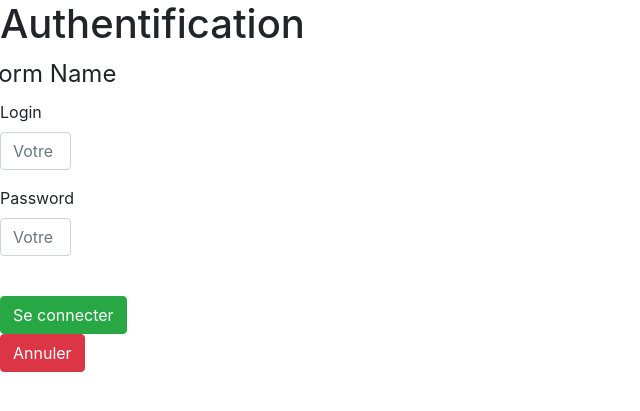
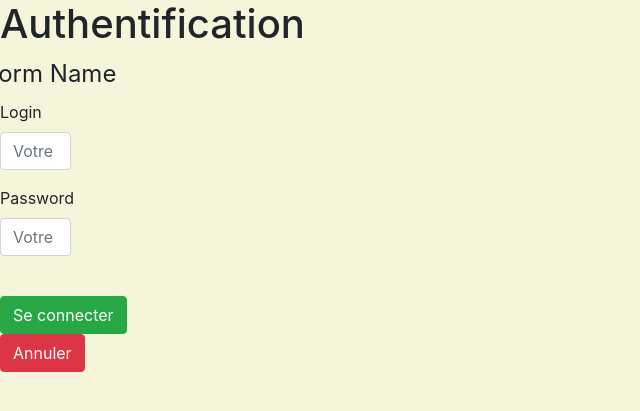
Before and after one commit to MilesMak/GIT-Exercice, a PHP site: page / in a window 1280 px wide. Shown: the top 411 px of the page, without its empty margins (0-640 px from the left). Run offline with PHP 8.4, Linux system fonts and the light colour scheme.

Commit message:
Modification couleur Background

```diff
--- a/tutorial.css
+++ b/tutorial.css
@@ -3,4 +3,5 @@
 body{
         margin: 0;
         padding: 0;
+        background: beige;
 }
```
